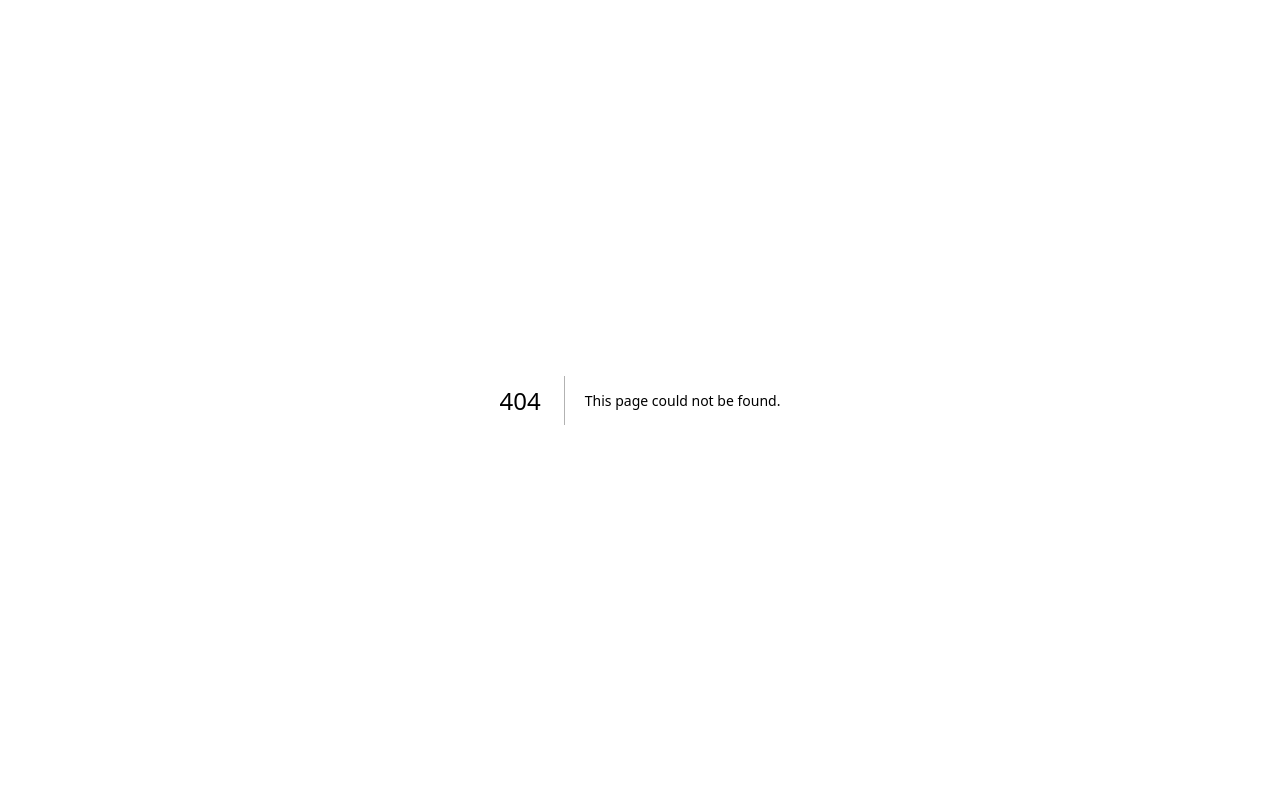
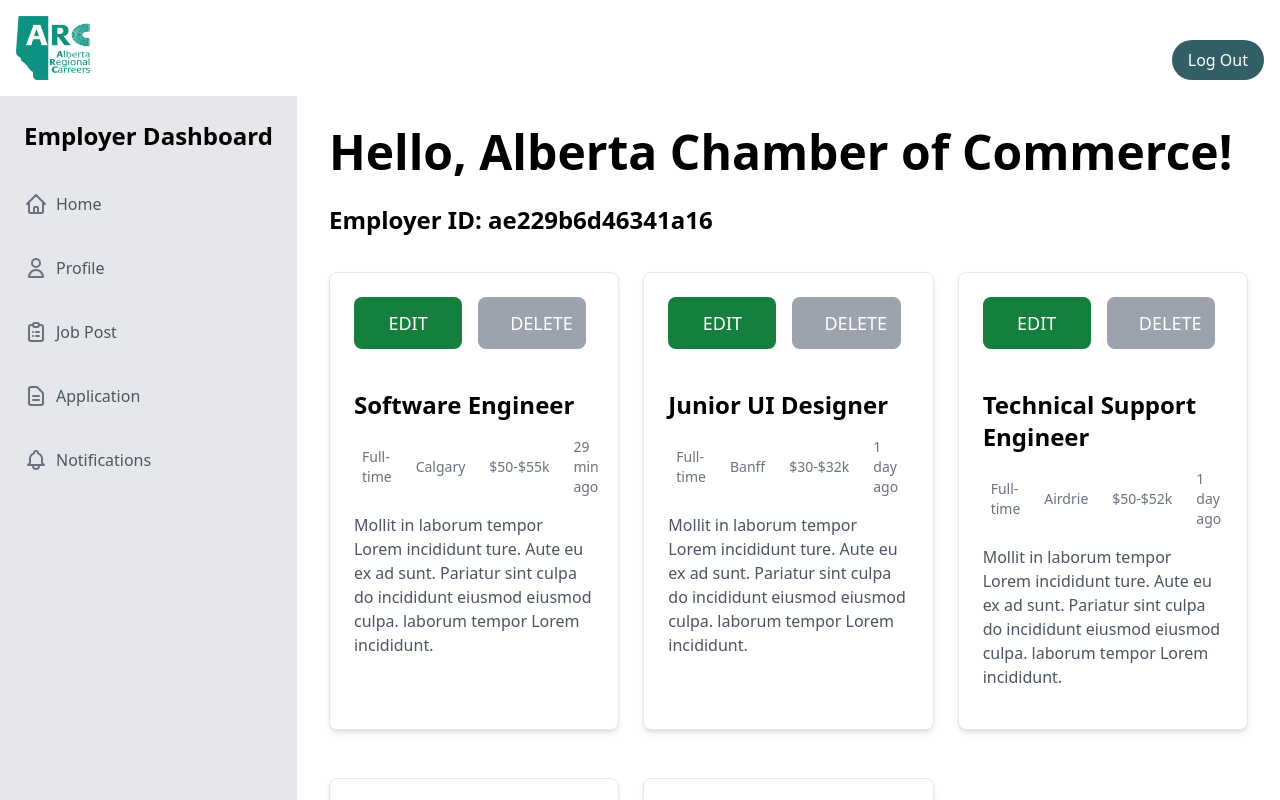
Before and after one commit to WeiChengLai1994/alberta_region_career, a Next.js app: page /pages/jobPost in a window 1280 px wide. Before the commit this address had no page. Shown: the top 800 px of the page. Built offline with nearby package versions, Linux system fonts and the light colour scheme.

Commit message:
1129 job post page

```diff
--- a/app/pages/dashboard/employer/page.js
+++ b/app/pages/dashboard/employer/page.js
@@ -44,13 +44,7 @@ const EmployerDashboard = () => {
             Log Out
           </button>
         </div>
-        {/* className="bg-[#325F66] text-white px-4 py-2 hover:bg-[#26494f] mt-6 rounded-3xl" */}
-      {/* <div className="grid grid-cols-3 gap-4 mb-8">
-          <div className="bg-white rounded-lg shadow-2xl p-4">
-            <h3 className="text-lg font-medium mb-2">Posted Jobs</h3>
-            <p className="text-4xl font-bold">{dashboardData.postedJobs}</p>
-            <p className="text-sm text-green-500">+15% increase vs last month</p>
-          </div> */}
+
 
 
       </header>
@@ -72,7 +66,7 @@ const EmployerDashboard = () => {
           </svg>
           <span className="text-gray-600">Profile</span>
         </Link>
-        <Link href="/job-post" className="flex items-center space-x-2">
+        <Link href="/pages/jobPost" className="flex items-center space-x-2">
           <svg xmlns="http://www.w3.org/2000/svg" className="h-6 w-6 text-gray-500" fill="none" viewBox="0 0 24 24" stroke="currentColor">
             <path strokeLinecap="round" strokeLinejoin="round" strokeWidth={2} d="M9 5H7a2 2 0 00-2 2v12a2 2 0 002 2h10a2 2 0 002-2V7a2 2 0 00-2-2h-2M9 5a2 2 0 002 2h2a2 2 0 002-2M9 5a2 2 0 012-2h2a2 2 0 012 2m-3 7h3m-3 4h3m-6-4h.01M9 16h.01" />
           </svg>
--- /dev/null
+++ b/app/pages/jobPost/page.js
@@ -0,0 +1,156 @@
+import React from 'react';
+import Link from 'next/link';
+
+const JobPosts = () => {
+  // demonstration example data
+  const dashboardData = {
+    companyId: 'ae229b6d46341a16',
+    companyName: 'Alberta Chamber of Commerce',
+    postedJobs: 31,
+    postedJobsList: [
+      {
+        title: 'Software Engineer',
+        type: 'Full-time',
+        location: 'Calgary',
+        salary: '$50-$55k',
+        postTime: '29 min ago',
+        description: 'Mollit in laborum tempor Lorem incididunt ture. Aute eu ex ad sunt. Pariatur sint culpa do incididunt eiusmod eiusmod culpa. laborum tempor Lorem incididunt.'
+      },
+      {
+        title: 'Junior UI Designer',
+        type: 'Full-time',
+        location: 'Banff',
+        salary: '$30-$32k',
+        postTime: '1 day ago',
+        description: 'Mollit in laborum tempor Lorem incididunt ture. Aute eu ex ad sunt. Pariatur sint culpa do incididunt eiusmod eiusmod culpa. laborum tempor Lorem incididunt.'
+      },
+      {
+        title: 'Technical Support Engineer',
+        type: 'Full-time',
+        location: 'Airdrie',
+        salary: '$50-$52k',
+        postTime: '1 day ago',
+        description: 'Mollit in laborum tempor Lorem incididunt ture. Aute eu ex ad sunt. Pariatur sint culpa do incididunt eiusmod eiusmod culpa. laborum tempor Lorem incididunt.'
+      },
+      {
+        title: 'Product Designer',
+        type: 'Full-time',
+        location: 'Okotoks',
+        salary: '$40-$42k',
+        postTime: '2 day ago',
+        description: 'Mollit in laborum tempor Lorem incididunt ture. Aute eu ex ad sunt. Pariatur sint culpa do incididunt eiusmod eiusmod culpa. laborum tempor Lorem incididunt.'
+      },
+      {
+        title: 'Copywriter (Growth)',
+        type: 'Full-time',
+        location: 'Edmonton',
+        salary: '$38-$40k',
+        postTime: '3 day ago',
+        description: 'Mollit in laborum tempor Lorem incididunt ture. Aute eu ex ad sunt. Pariatur sint culpa do incididunt eiusmod eiusmod culpa. laborum tempor Lorem incididunt.'
+      }
+    ],
+  };
+
+  return (
+    <div>
+      {/* Header */}
+      <header className="bg-white p-4 items-center grid grid-cols-2 ">
+        <div className="flex-shrink-0">
+          <img src="/image/logo/ARC_logo_v2 1.jpg" alt="Logo" className="h-16" />
+        </div>
+        <div className="justify-items-end">
+          <button className="flex-1 flex justify-end bg-[#325F66] text-white px-4 py-2 hover:bg-[#26494f] mt-6 rounded-3xl ">
+            Log Out
+          </button>
+        </div>
+      </header>
+
+      <div className="flex h-screen">
+        {/* left hand side menu */}
+        <div className="bg-gray-200 p-6 flex flex-col space-y-10">
+          <h1 className="text-2xl font-bold">Employer Dashboard</h1>
+          <Link href="/" className="flex items-center space-x-2">
+            <svg xmlns="http://www.w3.org/2000/svg" className="h-6 w-6 text-gray-500" fill="none" viewBox="0 0 24 24" stroke="currentColor">
+              <path strokeLinecap="round" strokeLinejoin="round" strokeWidth={2} d="M3 12l2-2m0 0l7-7 7 7M5 10v10a1 1 0 001 1h3m10-11l2 2m-2-2v10a1 1 0 01-1 1h-3m-6 0a1 1 0 001-1v-4a1 1 0 011-1h2a1 1 0 011 1v4a1 1 0 001 1m-6 0h6" />
+            </svg>
+            <span className="text-gray-600">Home</span>
+          </Link>
+
+          <Link href="/pages/dashboard/employer" className="flex items-center space-x-2">
+            <svg xmlns="http://www.w3.org/2000/svg" className="h-6 w-6 text-gray-500" fill="none" viewBox="0 0 24 24" stroke="currentColor">
+              <path strokeLinecap="round" strokeLinejoin="round" strokeWidth={2} d="M16 7a4 4 0 11-8 0 4 4 0 018 0zM12 14a7 7 0 00-7 7h14a7 7 0 00-7-7z" />
+            </svg>
+            <span className="text-gray-600">Profile</span>
+          </Link>
+          <Link href="/job-post" className="flex items-center space-x-2">
+            <svg xmlns="http://www.w3.org/2000/svg" className="h-6 w-6 text-gray-500" fill="none" viewBox="0 0 24 24" stroke="currentColor">
+              <path strokeLinecap="round" strokeLinejoin="round" strokeWidth={2} d="M9 5H7a2 2 0 00-2 2v12a2 2 0 002 2h10a2 2 0 002-2V7a2 2 0 00-2-2h-2M9 5a2 2 0 002 2h2a2 2 0 002-2M9 5a2 2 0 012-2h2a2 2 0 012 2m-3 7h3m-3 4h3m-6-4h.01M9 16h.01" />
+            </svg>
+            <span className="text-gray-600">Job Post</span>
+          </Link>
+
+          <Link href="/application" className="flex items-center space-x-2">
+            <svg xmlns="http://www.w3.org/2000/svg" className="h-6 w-6 text-gray-500" fill="none" viewBox="0 0 24 24" stroke="currentColor">
+              <path strokeLinecap="round" strokeLinejoin="round" strokeWidth={2} d="M9 12h6m-6 4h6m2 5H7a2 2 0 01-2-2V5a2 2 0 012-2h5.586a1 1 0 01.707.293l5.414 5.414a1 1 0 01.293.707V19a2 2 0 01-2 2z" />
+            </svg>
+            <span className="text-gray-600">Application</span>
+          </Link>
+          <Link href="/pages/dashboard/employer" className="flex items-center space-x-2">
+            <svg xmlns="http://www.w3.org/2000/svg" className="h-6 w-6 text-gray-500" fill="none" viewBox="0 0 24 24" stroke="currentColor">
+              <path strokeLinecap="round" strokeLinejoin="round" strokeWidth={2} d="M15 17h5l-1.405-1.405A2.032 2.032 0 0118 14.158V11a6.002 6.002 0 00-4-5.659V5a2 2 0 10-4 0v.341C7.67 6.165 6 8.388 6 11v3.159c0 .538-.214 1.055-.595 1.436L4 17h5m6 0v1a3 3 0 11-6 0v-1m6 0H9" />
+            </svg>
+            <span className="text-gray-600">Notifications</span>
+          </Link>
+        </div>
+
+        {/* main menu */}
+        <div className="flex-1 p-8">
+          <h1 className="text-5xl font-bold mb-7">Hello, {dashboardData.companyName}!</h1>
+          <h1 className="text-2xl font-bold mb-9">Employer ID: {dashboardData.companyId}</h1>
+
+          <div className="grid grid-cols-1 md:grid-cols-2 lg:grid-cols-3 gap-6">
+            {dashboardData.postedJobsList.map((job, index) => (
+              <div key={index} className="bg-white shadow-md rounded-lg p-6 mb-6 border border-gray-200 ">
+                <div className="d-grid gap-2 d-md-block grid grid-cols-2 mb-10">
+                    <button class="btn btn-primary bg-green-700 text-white px-8 py-3 rounded-lg text-lg mr-2" type="button">EDIT</button>
+                    <button class="btn btn-primary bg-gray-400 text-white px-8 py-3 rounded-lg text-lg mr-2" type="button">DELETE</button>
+                </div>
+
+                    <h2 className="text-2xl font-bold mb-4">{job.title}</h2>
+                    <div className="flex items-center mb-4">
+                        <svg xmlns="http://www.w3.org/2000/svg" className="h-5 w-5 mr-2 text-green-500" fill="none" viewBox="0 0 24 24" stroke="currentColor">
+                            <path strokeLinecap="round" strokeLinejoin="round" strokeWidth={2} d="M21 13.255A23.931 23.931 0 0112 15c-3.183 0-6.22-.62-9-1.745M16 6V4a2 2 0 00-2-2h-4a2 2 0 00-2 2v2m4 6h.01M5 20h14a2 2 0 002-2V8a2 2 0 00-2-2H5a2 2 0 00-2 2v10a2 2 0 002 2z" />
+                        </svg>
+                        <span className="text-gray-500 text-sm mr-4">{job.type}</span>
+                        <svg xmlns="http://www.w3.org/2000/svg" className="h-5 w-5 mr-2 text-green-500" fill="none" viewBox="0 0 24 24" stroke="currentColor">
+                            <path strokeLinecap="round" strokeLinejoin="round" strokeWidth={2} d="M17.657 16.657L13.414 20.9a1.998 1.998 0 01-2.827 0l-4.244-4.243a8 8 0 1111.314 0z" />
+                            <path strokeLinecap="round" strokeLinejoin="round" strokeWidth={2} d="M15 11a3 3 0 11-6 0 3 3 0 016 0z" />
+                        </svg>
+                        <span className="text-gray-500 text-sm mr-4">{job.location}</span>
+
+                        <svg xmlns="http://www.w3.org/2000/svg" className="h-5 w-5 text-green-500 mr-2" fill="none" viewBox="0 0 24 24" stroke="currentColor">
+                            <path strokeLinecap="round" strokeLinejoin="round" strokeWidth={2} d="M17 9V7a2 2 0 00-2-2H9a2 2 0 00-2 2v2M3 13h18M5 17h14a2 2 0 002-2v-4a2 2 0 00-2-2H5a2 2 0 00-2 2v4a2 2 0 002 2z" />
+                        </svg>
+                        <span className="text-gray-500 text-sm mr-4">{job.salary}</span>
+
+                        <svg xmlns="http://www.w3.org/2000/svg" className="h-5 w-5 mr-2 text-green-500" fill="none" viewBox="0 0 24 24" stroke="currentColor">
+                            <path strokeLinecap="round" strokeLinejoin="round" strokeWidth={2} d="M12 8v4l3 3M12 2a10 10 0 100 20 10 10 0 000-20z" />
+                        </svg>
+                        <span className="text-gray-500 text-sm mr-4">{job.postTime}</span>
+
+
+
+                    </div>
+                        <p className="text-gray-600 mb-4">{job.description}</p>
+
+
+            </div>
+            ))}
+          </div>
+        </div>
+      </div>
+    </div>
+  );
+};
+
+export default JobPosts;
```
